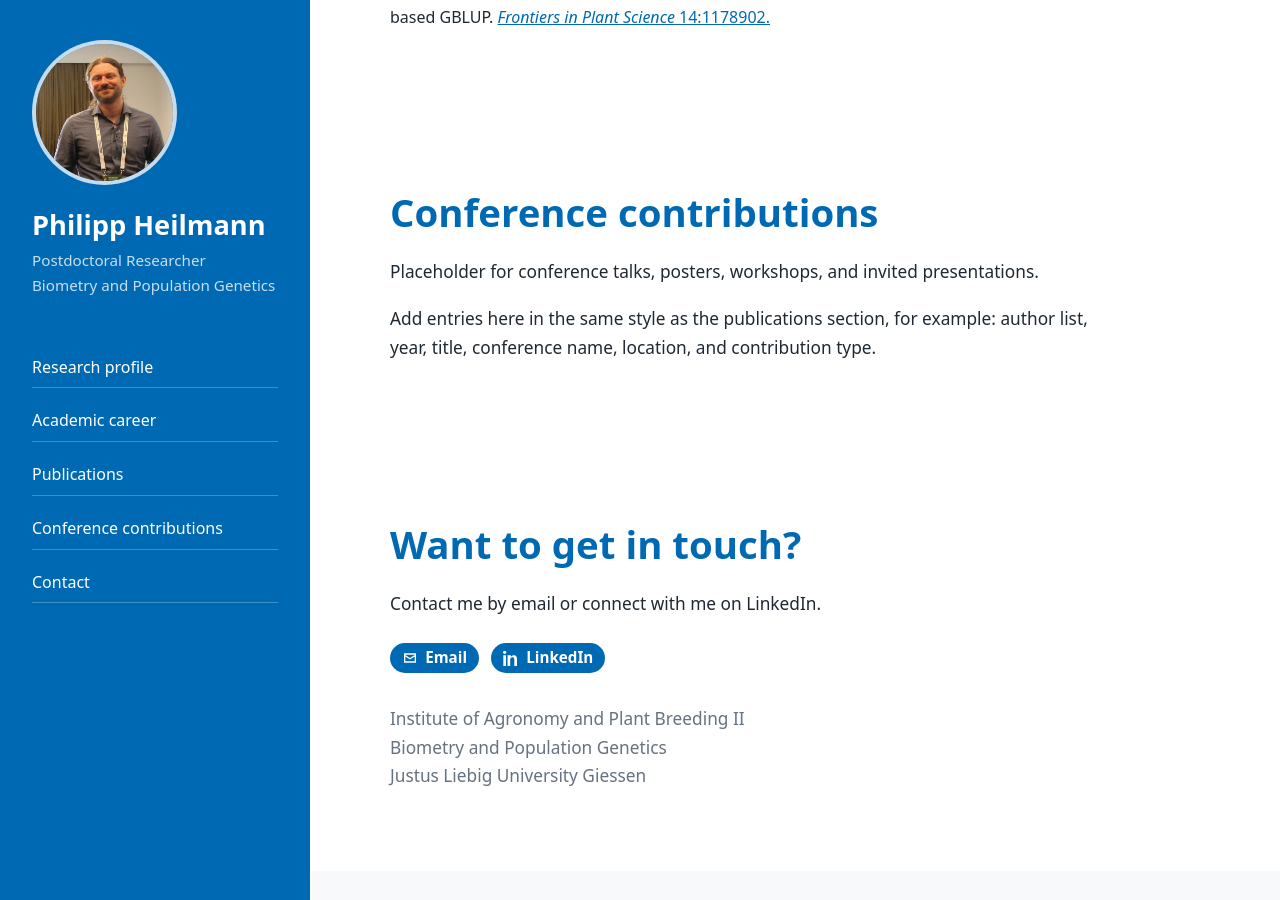
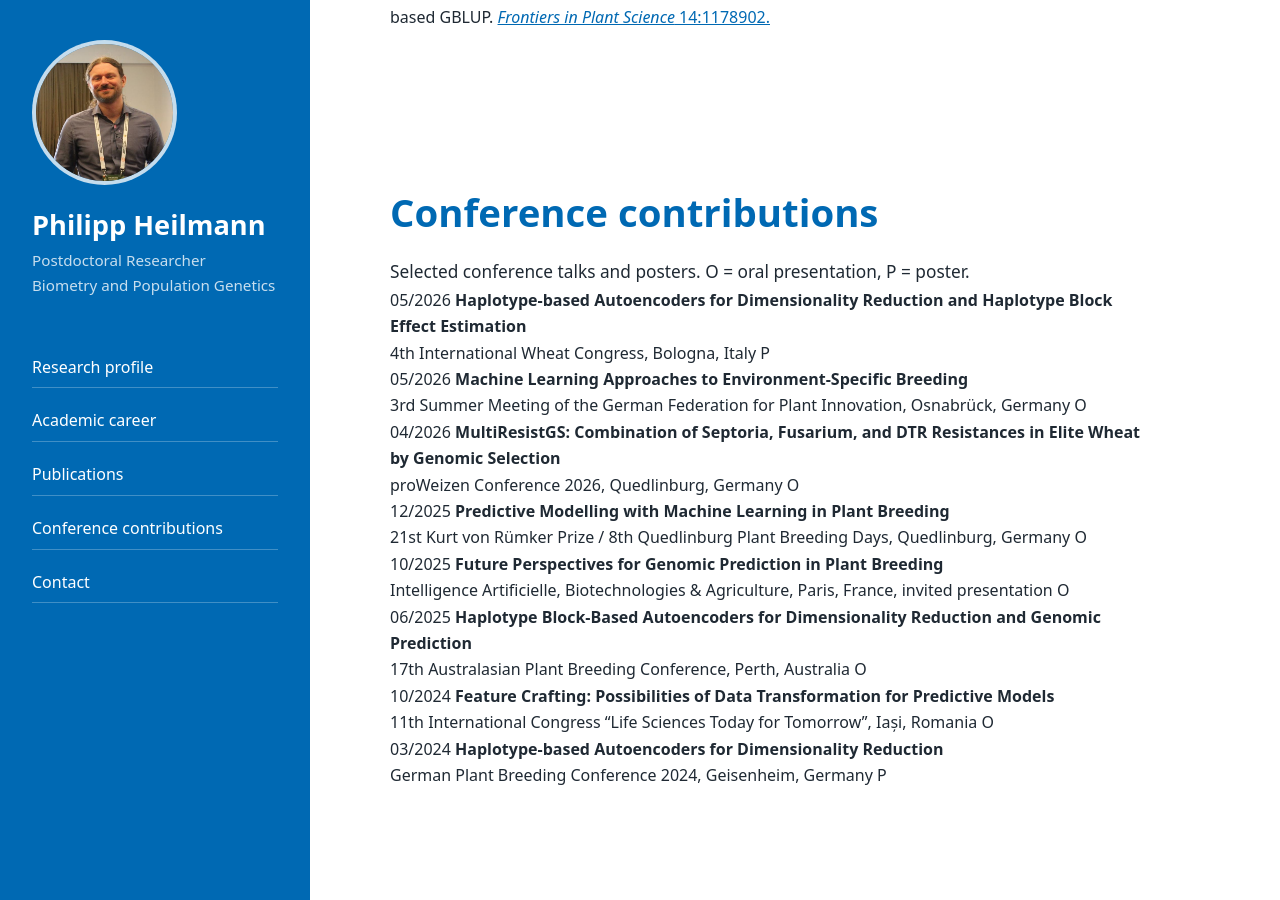
Before and after one commit to PGHeilmann/PGHeilmann.github.io, a Jekyll site: the page built from index.md, in a window 1280 px wide and 900 px high, scrolled down 1955 px. Built offline with Jekyll 4.4.1, drawn with Linux system fonts in a browser that asks for light colours.

Commit message:
Update index.md

```diff
--- a/index.md
+++ b/index.md
@@ -145,18 +145,79 @@ title: Home
       </div>
     </section>
 
-    <section id="conference-contributions">
-      <h2>Conference contributions</h2>
-      <p>
-        Placeholder for conference talks, posters, workshops, and invited
-        presentations.
-      </p>
+<section id="conference-contributions">
+  <h2>Conference contributions</h2>
 
-      <p>
-        Add entries here in the same style as the publications section, for example:
-        author list, year, title, conference name, location, and contribution type.
-      </p>
-    </section>
+  <p class="section-intro">
+    Selected conference talks and posters. O = oral presentation, P = poster.
+  </p>
+
+  <div class="conference-list">
+    <div class="conference-item">
+      <span class="conference-date">05/2026</span>
+      <span class="conference-text">
+        <strong>Haplotype-based Autoencoders for Dimensionality Reduction and Haplotype Block Effect Estimation</strong><br>
+        4th International Wheat Congress, Bologna, Italy <span class="presentation-type">P</span>
+      </span>
+    </div>
+
+    <div class="conference-item">
+      <span class="conference-date">05/2026</span>
+      <span class="conference-text">
+        <strong>Machine Learning Approaches to Environment-Specific Breeding</strong><br>
+        3rd Summer Meeting of the German Federation for Plant Innovation, Osnabrück, Germany <span class="presentation-type">O</span>
+      </span>
+    </div>
+
+    <div class="conference-item">
+      <span class="conference-date">04/2026</span>
+      <span class="conference-text">
+        <strong>MultiResistGS: Combination of Septoria, Fusarium, and DTR Resistances in Elite Wheat by Genomic Selection</strong><br>
+        proWeizen Conference 2026, Quedlinburg, Germany <span class="presentation-type">O</span>
+      </span>
+    </div>
+
+    <div class="conference-item">
+      <span class="conference-date">12/2025</span>
+      <span class="conference-text">
+        <strong>Predictive Modelling with Machine Learning in Plant Breeding</strong><br>
+        21st Kurt von Rümker Prize / 8th Quedlinburg Plant Breeding Days, Quedlinburg, Germany <span class="presentation-type">O</span>
+      </span>
+    </div>
+
+    <div class="conference-item">
+      <span class="conference-date">10/2025</span>
+      <span class="conference-text">
+        <strong>Future Perspectives for Genomic Prediction in Plant Breeding</strong><br>
+        Intelligence Artificielle, Biotechnologies &amp; Agriculture, Paris, France, invited presentation <span class="presentation-type">O</span>
+      </span>
+    </div>
+
+    <div class="conference-item">
+      <span class="conference-date">06/2025</span>
+      <span class="conference-text">
+        <strong>Haplotype Block-Based Autoencoders for Dimensionality Reduction and Genomic Prediction</strong><br>
+        17th Australasian Plant Breeding Conference, Perth, Australia <span class="presentation-type">O</span>
+      </span>
+    </div>
+
+    <div class="conference-item">
+      <span class="conference-date">10/2024</span>
+      <span class="conference-text">
+        <strong>Feature Crafting: Possibilities of Data Transformation for Predictive Models</strong><br>
+        11th International Congress “Life Sciences Today for Tomorrow”, Iași, Romania <span class="presentation-type">O</span>
+      </span>
+    </div>
+
+    <div class="conference-item">
+      <span class="conference-date">03/2024</span>
+      <span class="conference-text">
+        <strong>Haplotype-based Autoencoders for Dimensionality Reduction</strong><br>
+        German Plant Breeding Conference 2024, Geisenheim, Germany <span class="presentation-type">P</span>
+      </span>
+    </div>
+  </div>
+</section>
 
     <section id="contact">
       <h2>Want to get in touch?</h2>
```
